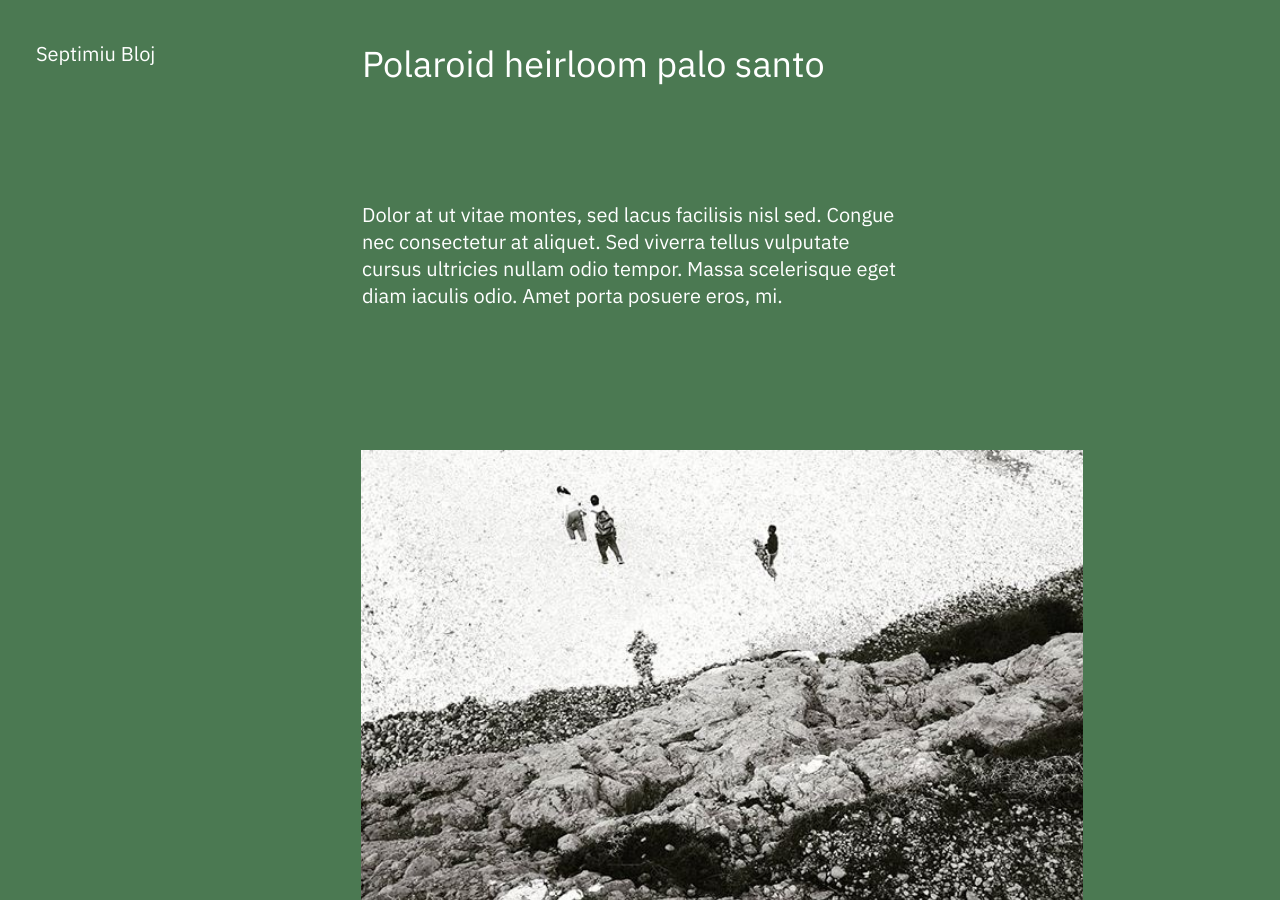
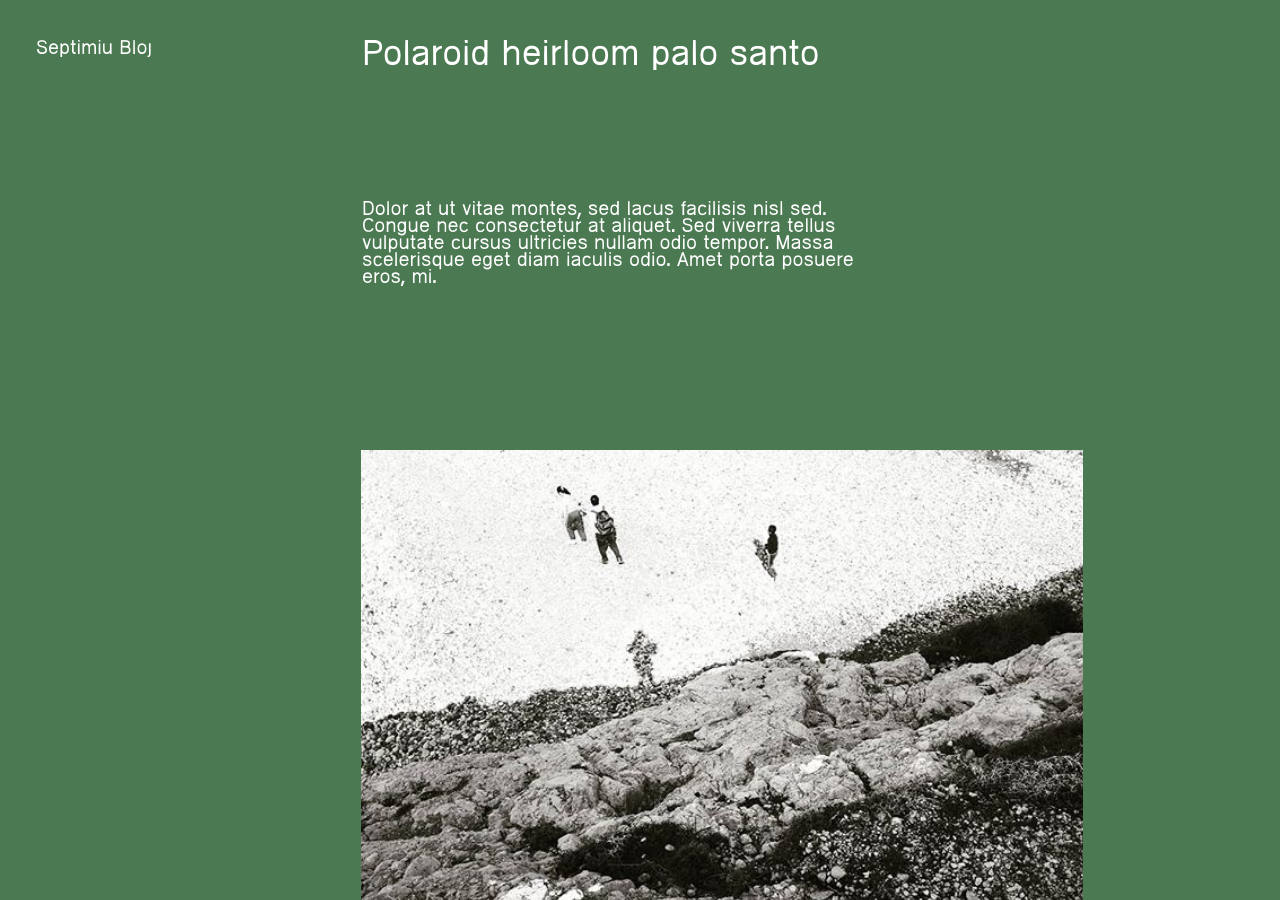
Before and after one commit to septimiubloj/septimiubloj.github.com, a plain HTML site: page index.html in a window 1280 px wide. Drawn offline with Linux system fonts and the light colour scheme.

Commit message:
change font to spaghetti regular

```diff
--- a/stylesheets/main.css
+++ b/stylesheets/main.css
@@ -3,6 +3,15 @@
     padding: 0px !important;
     margin: 0px !important;
   }
+
+  @font-face {
+    font-family: 'spaghetti-regular';
+    src: url('/fonts/spaghetti-regular-webfont.woff2') format('woff2'),
+    url('/fonts/spaghetti-regular-webfont.woff') format('woff');
+    font-weight: normal;
+    font-style: normal;
+  }
+
   .v1_2 {
     width: 100%;
     height: 900px;
@@ -20,6 +29,7 @@
     top: 40px;
     left: 36px;
     font-family: 'IBM Plex Sans', sans-serif;
+    font-family: 'spaghetti-regular';
     font-weight: Regular;
     font-size: 20px;
     opacity: 1;
@@ -32,6 +42,7 @@
     top: 201px;
     left: 362px;
     font-family: 'IBM Plex Sans', sans-serif;
+    font-family: 'spaghetti-regular';
     font-weight: Regular;
     font-size: 20px;
     opacity: 1;
@@ -44,6 +55,7 @@
     top: 40px;
     left: 362px;
     font-family: 'IBM Plex Sans', sans-serif;
+    font-family: 'spaghetti-regular';
     font-weight: Regular;
     font-size: 36px;
     opacity: 1;
```
Also changed, not shown: fonts/spaghetti-regular-webfont.woff (added), fonts/spaghetti-regular-webfont.woff2 (added).
